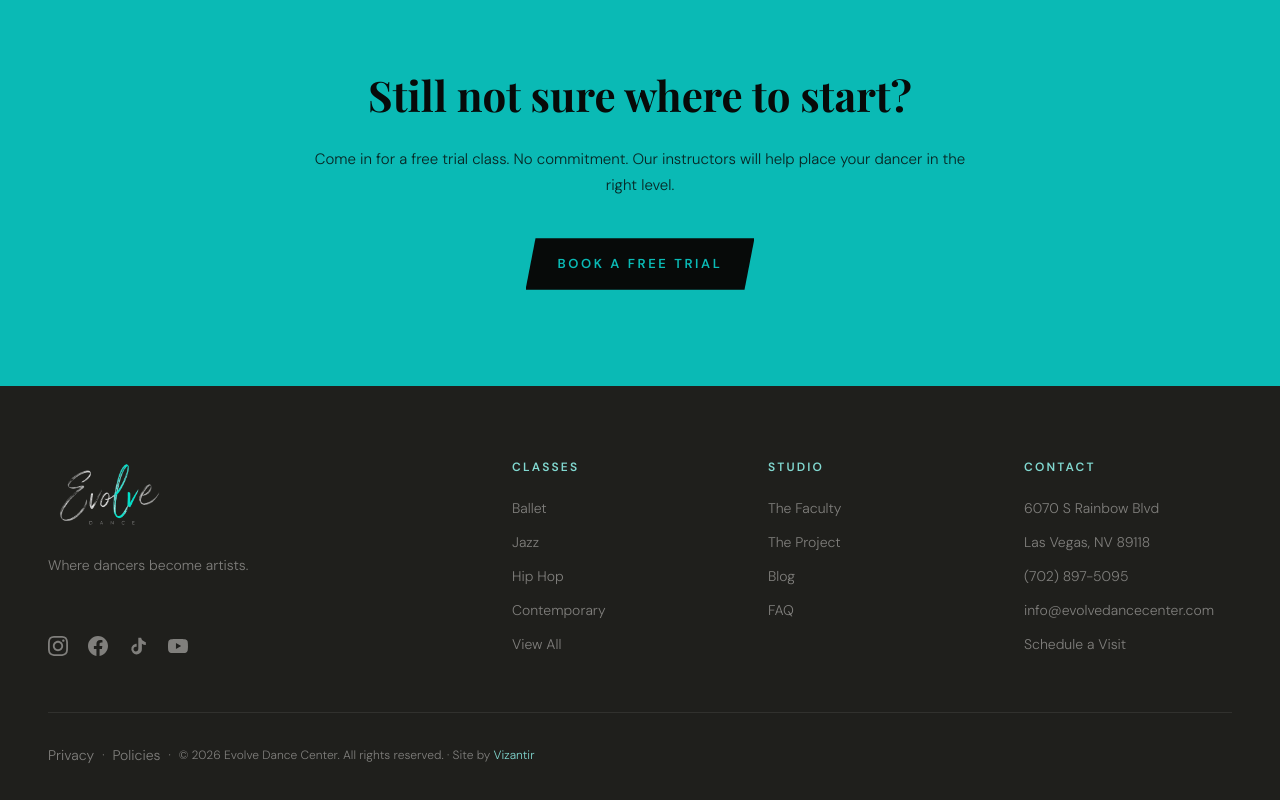
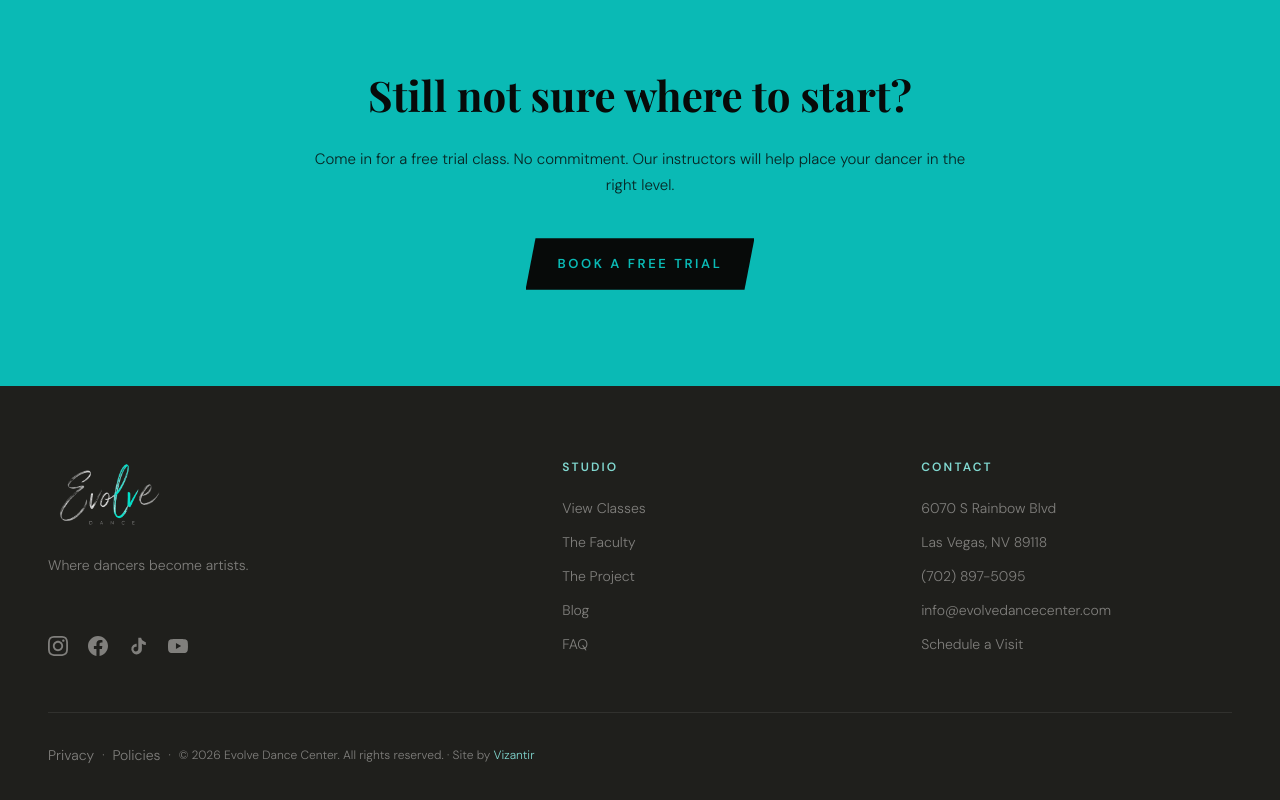
Before and after one commit to vizantirmarketing-alt/evolve-dance, a Next.js app: page /classes in a window 1280 px wide. Shown: the part 5059-5859 px from the top of the page. Built offline with nearby package versions, Linux system fonts and the light colour scheme.

Commit message:
Simplify footer to 3 columns, remove redundant classes nav

```diff
--- a/components/layout/Footer.tsx
+++ b/components/layout/Footer.tsx
@@ -91,10 +91,13 @@ function MobileFooterAccordion({
   )
 }
 
+const footerLinkClass =
+  'text-[13px] text-[rgba(247,245,241,0.45)] no-underline hover:text-[#81D8D0] transition-colors duration-200 md:text-[14px]'
+
 export default function Footer() {
-  const [openSection, setOpenSection] = useState<'classes' | 'studio' | 'contact' | null>(null)
+  const [openSection, setOpenSection] = useState<'studio' | 'contact' | null>(null)
 
-  const toggle = (id: 'classes' | 'studio' | 'contact') => {
+  const toggle = (id: 'studio' | 'contact') => {
     setOpenSection((current) => (current === id ? null : id))
   }
 
@@ -102,7 +105,7 @@ export default function Footer() {
     <footer className="bg-[#1F1F1C] pb-[calc(2.5rem+5rem+env(safe-area-inset-bottom,0px))] pt-[72px] md:pb-10">
       <div className="mx-auto max-w-7xl px-6 md:px-12">
         <div className="pb-14 border-b border-[rgba(255,255,255,0.08)] mb-8">
-        <div className="grid grid-cols-1 md:grid-cols-[2fr_1fr_1fr_1fr] gap-12 md:items-stretch">
+        <div className="grid grid-cols-1 md:grid-cols-[1.5fr_1fr_1fr] gap-12 md:items-stretch">
           {/* Brand */}
           <div className="flex min-h-0 flex-col gap-8 md:h-full md:gap-0">
             <div>
@@ -133,31 +136,15 @@ export default function Footer() {
           {/* Mobile — accordions */}
           <div className="md:hidden -mt-2">
             <MobileFooterAccordion
-              title="Classes"
-              open={openSection === 'classes'}
-              onToggle={() => toggle('classes')}
-            >
-              {footerLinks.classes.map((item) => (
-                <SmartLink
-                  key={item.href}
-                  href={item.href}
-                  className="text-[13px] text-[rgba(247,245,241,0.45)] no-underline hover:text-[#81D8D0] transition-colors duration-200 md:text-[14px]"
-                >
-                  {item.label}
-                </SmartLink>
-              ))}
-            </MobileFooterAccordion>
-            <MobileFooterAccordion
               title="Studio"
               open={openSection === 'studio'}
               onToggle={() => toggle('studio')}
             >
+              <SmartLink href="/classes" className={footerLinkClass}>
+                View Classes
+              </SmartLink>
               {footerLinks.studio.map((item) => (
-                <SmartLink
-                  key={item.href}
-                  href={item.href}
-                  className="text-[13px] text-[rgba(247,245,241,0.45)] no-underline hover:text-[#81D8D0] transition-colors duration-200 md:text-[14px]"
-                >
+                <SmartLink key={item.href} href={item.href} className={footerLinkClass}>
                   {item.label}
                 </SmartLink>
               ))}
@@ -206,30 +193,16 @@ export default function Footer() {
 
           {/* Desktop — link columns */}
           <div className="hidden md:block">
-            <div className="text-[11px] font-semibold tracking-[0.18em] uppercase text-[#81D8D0] mb-5 md:text-[12px]">Classes</div>
-            <ul className="flex flex-col gap-2.5 list-none">
-              {footerLinks.classes.map((item) => (
-                <li key={item.href}>
-                  <SmartLink
-                    href={item.href}
-                    className="text-[13px] text-[rgba(247,245,241,0.45)] no-underline hover:text-[#81D8D0] transition-colors duration-200 md:text-[14px]"
-                  >
-                    {item.label}
-                  </SmartLink>
-                </li>
-              ))}
-            </ul>
-          </div>
-
-          <div className="hidden md:block">
             <div className="text-[11px] font-semibold tracking-[0.18em] uppercase text-[#81D8D0] mb-5 md:text-[12px]">Studio</div>
             <ul className="flex flex-col gap-2.5 list-none">
+              <li>
+                <SmartLink href="/classes" className={footerLinkClass}>
+                  View Classes
+                </SmartLink>
+              </li>
               {footerLinks.studio.map((item) => (
                 <li key={item.href}>
-                  <SmartLink
-                    href={item.href}
-                    className="text-[13px] text-[rgba(247,245,241,0.45)] no-underline hover:text-[#81D8D0] transition-colors duration-200 md:text-[14px]"
-                  >
+                  <SmartLink href={item.href} className={footerLinkClass}>
                     {item.label}
                   </SmartLink>
                 </li>
```
